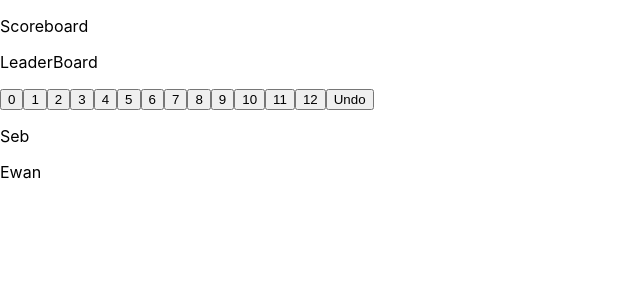
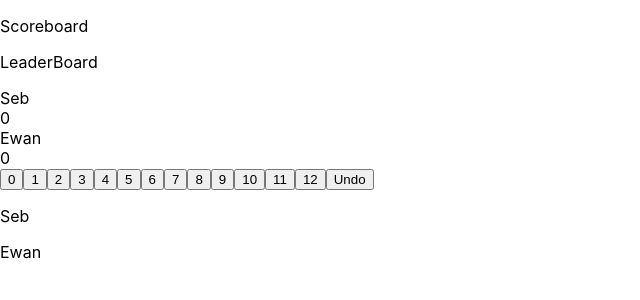
Before and after one commit to cruskit/finskora, a React (Create React App) app: page / in a window 1280 px wide. Shown: the top 300 px of the page, without its empty margins (0-640 px from the left). Built offline with nearby package versions, Linux system fonts and the light colour scheme.

Commit message:
When user exceeds 50 their score is reset to 25.

```diff
--- a/src/App.js
+++ b/src/App.js
@@ -9,6 +9,8 @@ class App extends React.Component {
 
     this.state = {
       players: ['Seb', 'Ewan'],
+      playerTotals: [0, 0],
+      currentPlayer: 0,
       numTurns: 0,
       turnScores: [Array(0), Array(0)],
     };
@@ -25,11 +27,18 @@ class App extends React.Component {
     const turnScores = this.state.turnScores[currentPlayer];
     const currentTotal = turnScores.length === 0 ? 0 : turnScores[turnScores.length - 1].total;
 
+    let newTotal = currentTotal + userScore;
+    if (newTotal > 50){
+      newTotal = 25;
+    }
+
     newState.turnScores[currentPlayer].push({
       score: userScore,
-      total: currentTotal + userScore,
+      total: newTotal,
     });
+    newState.playerTotals[currentPlayer] = newTotal;
     newState.numTurns = this.state.numTurns + 1;
+    newState.currentPlayer = newState.numTurns % newState.players.length;
     newState.previousState = this.state;
 
     this.setState(newState);
@@ -50,7 +59,11 @@ class App extends React.Component {
 
         </header>
         <div>
-          <LeaderBoard />
+          <LeaderBoard
+            playerNames={this.state.players}
+            playerTotals={this.state.playerTotals}
+            currentPlayer={this.state.currentPlayer}
+          />
         </div>
         <div>
           <ScorePad
@@ -76,11 +89,24 @@ class App extends React.Component {
 
 class LeaderBoard extends React.Component {
 
+  renderScores(){
+    const scores = this.props.playerNames.map((name, number) => {
+      return (
+        <div>
+          <div>{name}</div>
+          <div>{this.props.playerTotals[number]}</div>
+        </div>
+      );
+    });
+
+    return scores;
+  }
 
   render() {
     return (
       <div>
         <p>LeaderBoard</p>
+        {this.renderScores()}
       </div>
     );
   }
```
